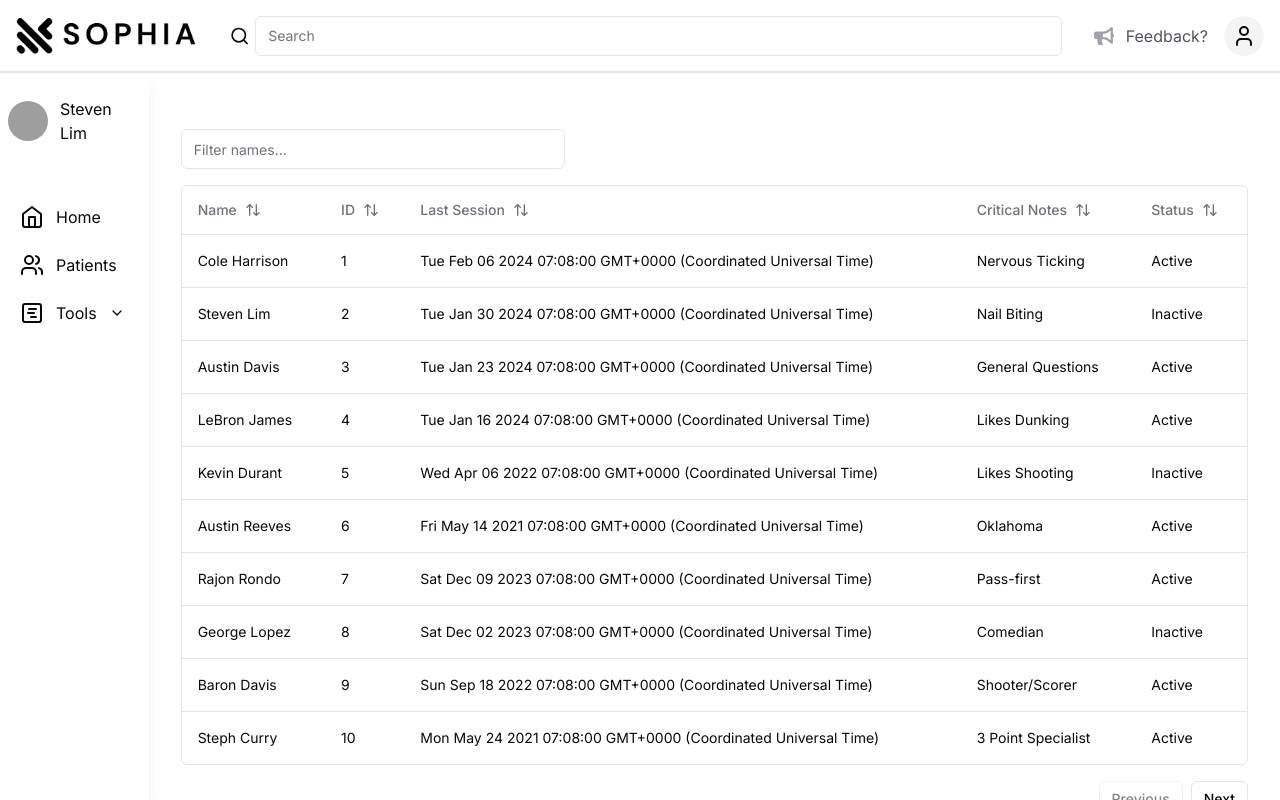
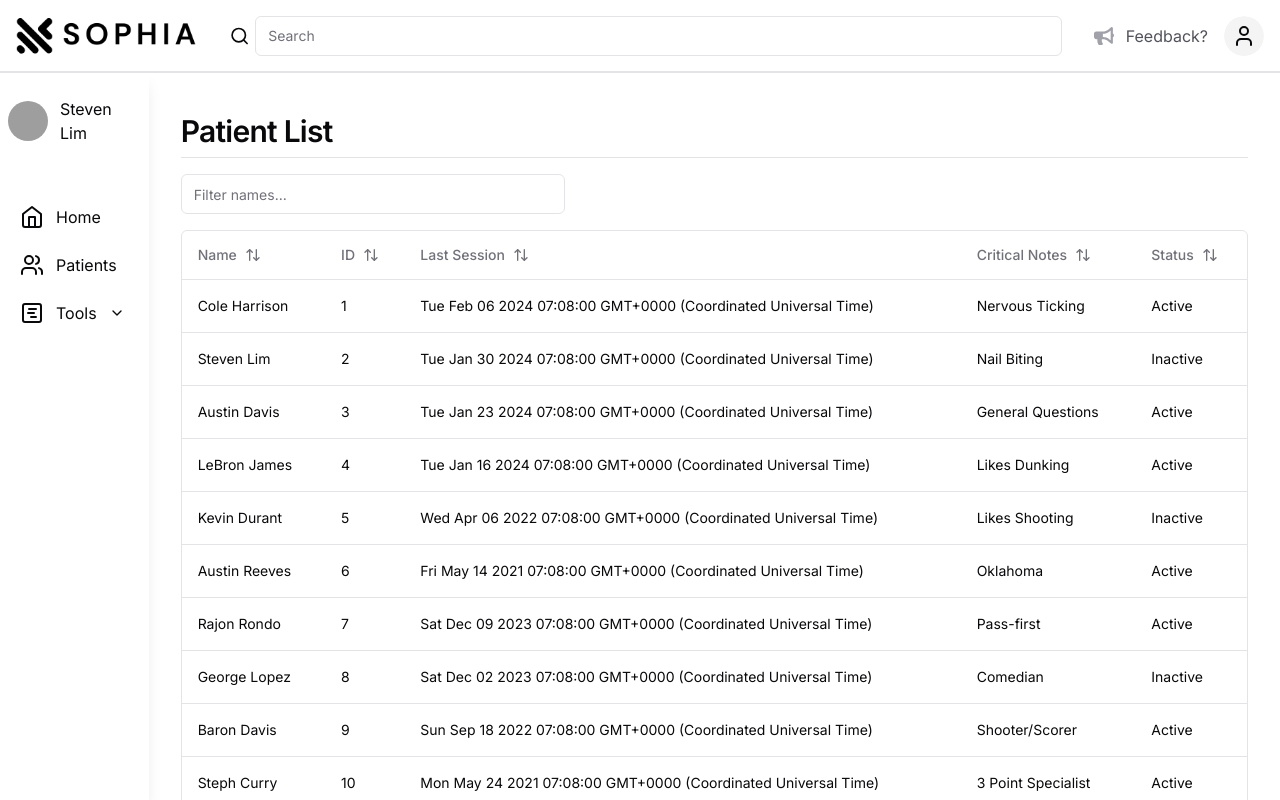
Before and after one commit to jcoleharrison/sophia_health_frontend, a Next.js app: page /patients in a window 1280 px wide. Built offline with nearby package versions, Linux system fonts and the light colour scheme; no server answers; grey boxes are pictures that could not be loaded.

Commit message:
added title

```diff
--- a/app/patients/page.tsx
+++ b/app/patients/page.tsx
@@ -96,6 +96,9 @@ export default async function Home() {
 
   return (
     <div className="container mx-auto py-10">
+      <h2 className="mt-10 scroll-m-20 border-b pb-2 text-3xl font-semibold tracking-tight transition-colors first:mt-0">
+        Patient List
+      </h2>
       <DataTable columns={columns} data={data} />
     </div>
   )
```
